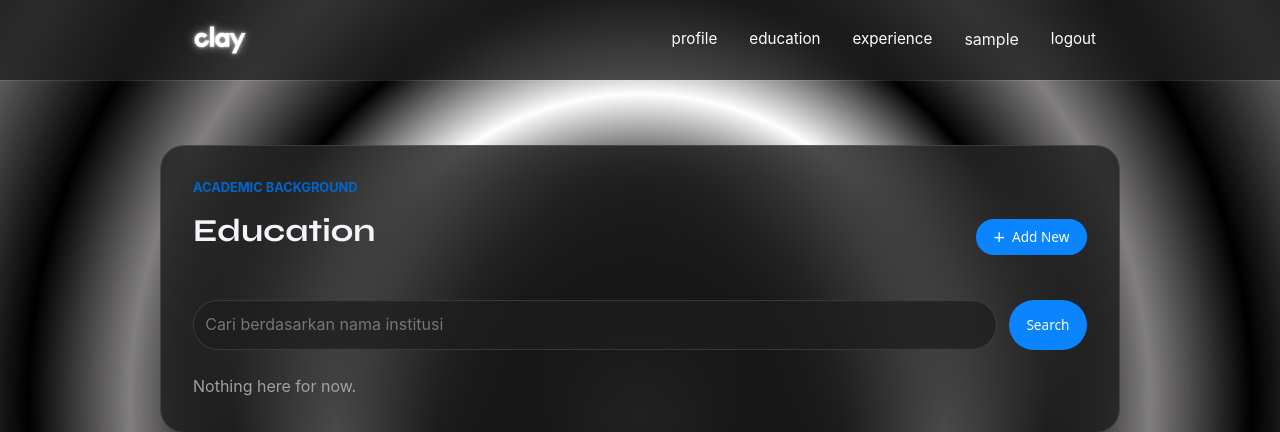
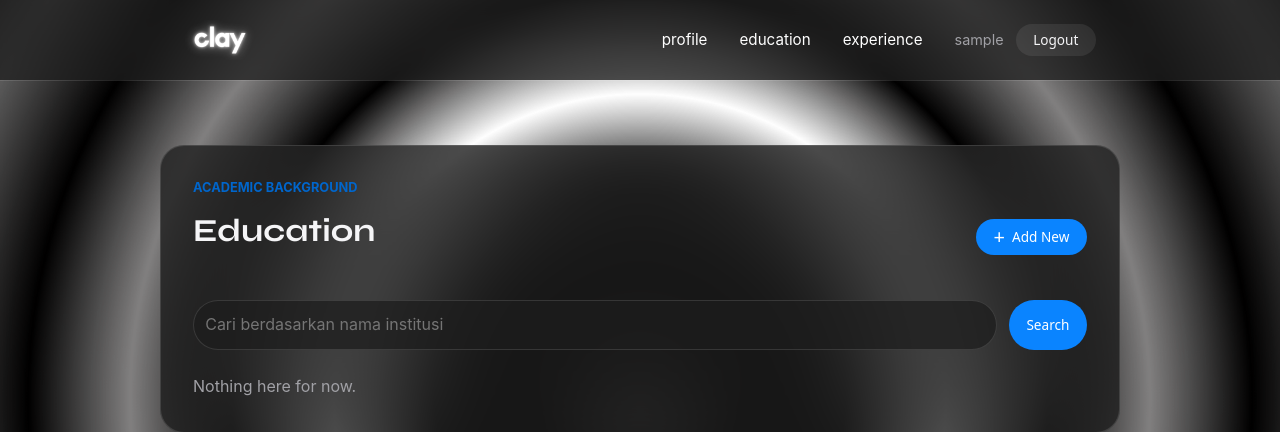
Before and after one commit to kingrdl17/myportofolio, a Django app: page /education/ in a window 1280 px wide. Shown: the top 432 px of the page. Run offline with Django 5.2, Linux system fonts and the light colour scheme; the visitor is signed in with stand-in values (Sample User, id 1); data that the repository does not hold is empty.

Commit message:
beautifying my header

```diff
--- a/static/css/style.css
+++ b/static/css/style.css
@@ -81,6 +81,7 @@ p, h2 {
     border-radius: 0;
     border: none;
     box-shadow: none;
+    gap: 2rem;
 }
 
 nav a {
@@ -92,7 +93,6 @@ nav a {
 
 nav a:hover {
     color: #ffffff;
-    font-weight: bold;
     text-shadow:
         0 0 5px #ffffff,
         0 0 10px #ffffff,
@@ -117,12 +117,25 @@ nav a:hover {
 .site-header nav { /*navigation links */
     display: flex;
     gap: 2rem;
+    margin-left: auto;
+    align-items: center;
 }
 
 .site-header nav a {
     color: var(--ink-light);
     text-decoration: none;
     font-size: 0.95rem;
+}
+
+.header-auth {
+    display: flex;
+    align-items: center;
+    gap: 0.75rem;
+}
+
+.nav-user {
+    font-size: 0.9rem;
+    color: var(--text-muted);
 }
 
 .hero { /*section*/
--- a/templates/base.html
+++ b/templates/base.html
@@ -22,14 +22,16 @@
                 <a href="{% url 'main:show_main' %}">Profile</a>
                 <a href="{% url 'main:show_education' %}">Education</a>
                 <a href="{% url 'main:show_experience' %}">Experience</a>
+            </nav>
+            <div class="header-auth">
                 {% if user.is_authenticated %}
                     <span class="nav-user">{{ user.username }}</span>
-                    <a href="{% url 'main:logout' %}">Logout</a>
+                    <a class="button-neutral" href="{% url 'main:logout' %}">Logout</a>
                 {% else %}
-                    <a href="{% url 'main:login' %}">Login</a>
-                    <a href="{% url 'main:register' %}">Register</a>
+                    <a class="button-neutral" href="{% url 'main:login' %}">Login</a>
+                    <a class="button-neutral" href="{% url 'main:register' %}">Register</a>
                 {% endif %}
-            </nav>
+            </div>
         </div>
     </header>
     {% block content %} {% endblock content %}
```
